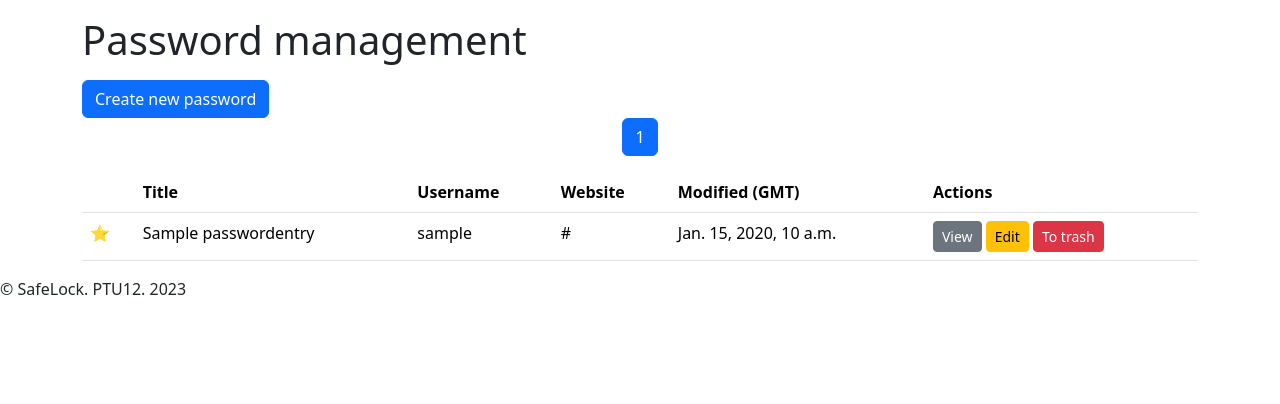
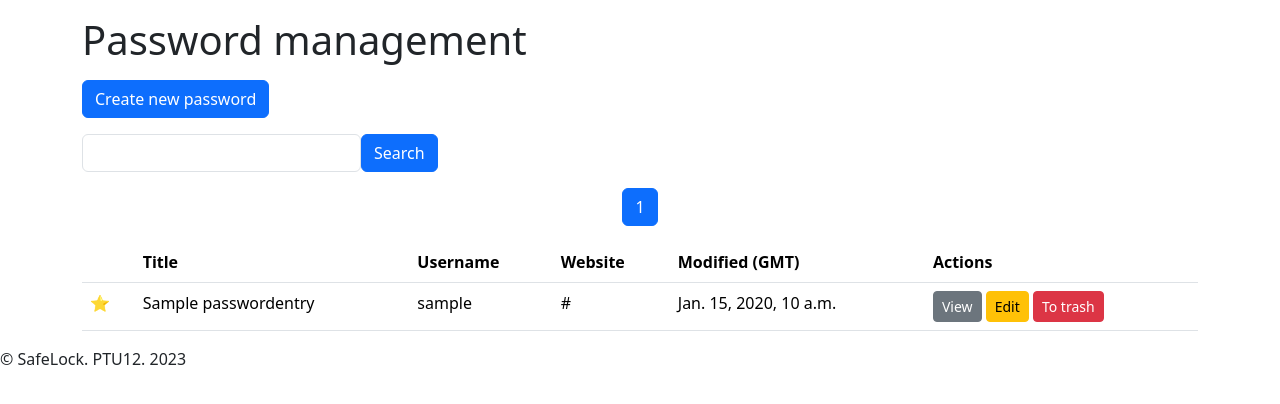
Before and after one commit to bro256/safelock, a Django app: page /passwords/ in a window 1280 px wide. Shown: the part 56-460 px from the top of the page. Run offline with Django 3.2, Linux system fonts and the light colour scheme; a user stored in the database is signed in; tables that the repository leaves empty hold one stand-in row (values such as "Sample post"); some libraries are stand-ins or nearby versions.

Commit message:
search functionality in list view

```diff
--- a/safelock/secret_manager/templates/secret_manager/password_entry_list.html
+++ b/safelock/secret_manager/templates/secret_manager/password_entry_list.html
@@ -5,7 +5,22 @@
     <div class="row">
         <h1 class="mb-3">Password management</h1>
     </div>
-    <a class="btn btn-primary" href="{% url 'password_entry_create' %}" role="button">Create new password</a>
+    <div>
+        <a class="btn btn-primary mb-3" href="{% url 'password_entry_create' %}" role="button">Create new password</a>
+    </div>
+    <div class=" mb-3">
+        <form class="d-flex" action="" method="get">
+            <div class="col-md-3">
+                <input class="form-control" name="query" type="text" value="{{ request.GET.query }}">
+            </div>
+            <div class="col-md-6">
+                <button class="btn btn-primary" type="submit">Search</button>
+                {% if request.GET.query %}
+                    <a href="{{ request.path }}" class="btn btn-secondary">Clear</a>
+                {% endif %}
+            </div>
+        </form>
+    </div>
     {% if passwordentry_list %}
         {% include 'includes/paginator_nav.html' %}
         <table class="table">
@@ -47,6 +62,6 @@
             {% endfor %}
         </table>
     {% else %}
-        <p>You do not have any saved passwords yet</p>
+        <p>No password entries found.</p>
     {% endif %}
 {% endblock content %}
--- a/safelock/secret_manager/views.py
+++ b/safelock/secret_manager/views.py
@@ -5,15 +5,13 @@ from django.contrib.auth import authenticate, login, logout
 from django.contrib.auth.mixins import LoginRequiredMixin, UserPassesTestMixin
 from django.contrib.auth.views import LoginView, PasswordChangeView
 from django.db.models import Q
+from django.db.models.query import QuerySet
 from django.shortcuts import redirect, render, get_object_or_404, redirect
 from django.urls import reverse, reverse_lazy
 from django.utils.translation import gettext_lazy as _
 from django.views import generic, View
 from django.views.generic.edit import UpdateView, DeleteView
 from typing import Any, Dict
-
-import random
-import string
 
 # All cryptography related functions located in cryptography.py file
 from .cryptography import generate_password, derive_key, reencrypt_all_passwords, encrypt_password, decrypt_password
@@ -48,7 +46,16 @@ class PasswordEntryListView(generic.ListView):
     template_name = "secret_manager/password_entry_list.html"
 
     def get_queryset(self):
-        return self.model.objects.filter(owner=self.request.user, is_in_trash=False)
+        qs = self.model.objects.filter(owner=self.request.user, is_in_trash=False)
+        query = self.request.GET.get('query')
+
+        if query:
+            qs = qs.filter(
+                Q(website__icontains=query) |
+                Q(title__icontains=query)
+            )
+
+        return qs
 
 
 class PasswordEntryTrashListView(generic.ListView):
```
